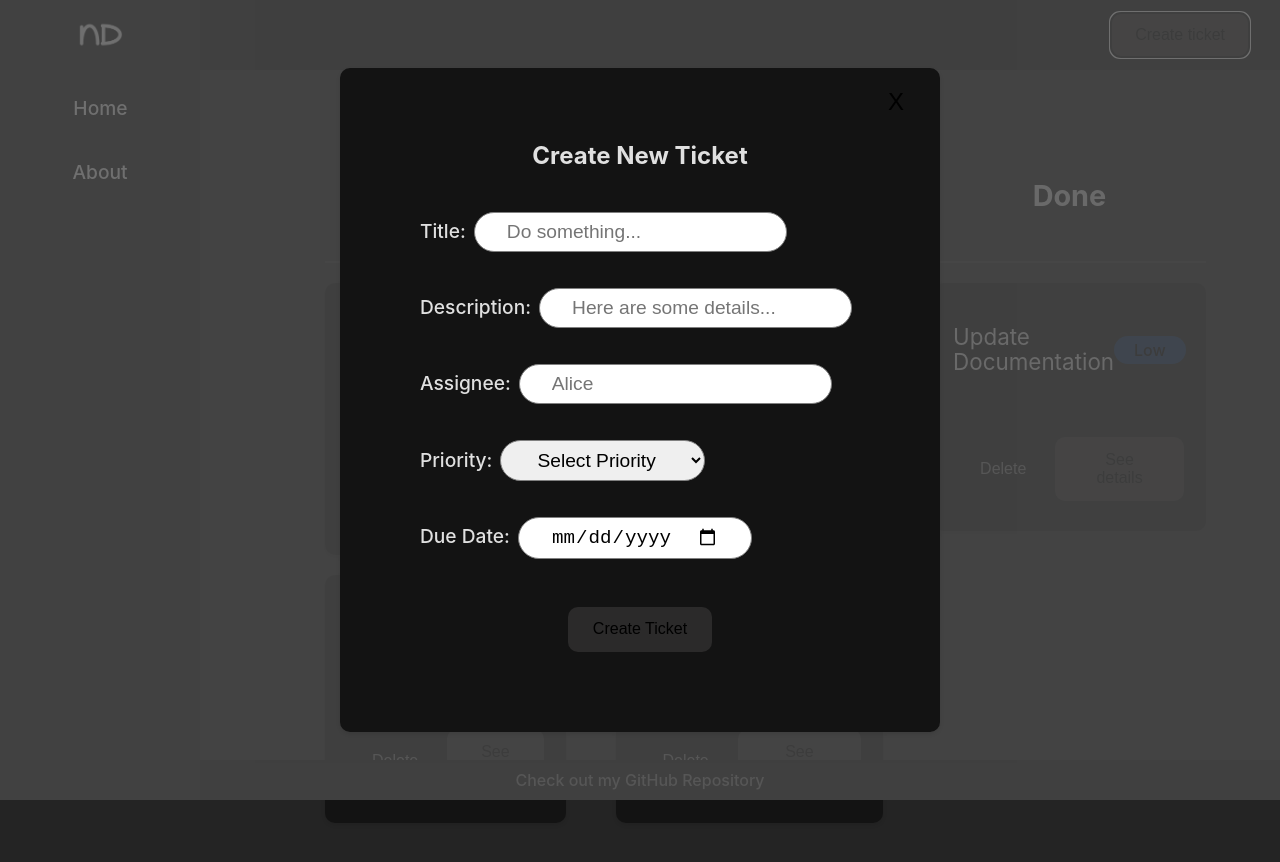
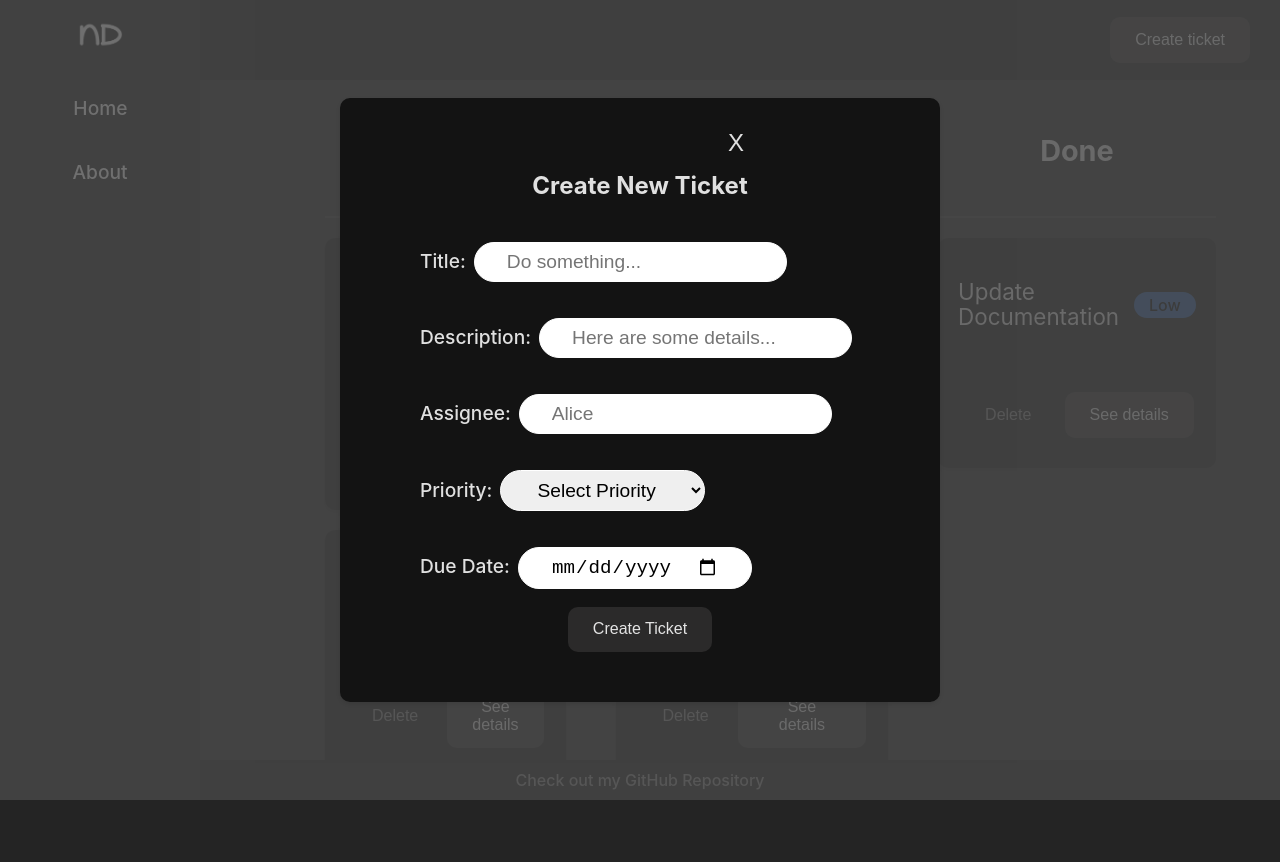
Before and after one commit to nathidaum/kanban-board-app, a React (Vite) app: page / in a window 1280 px wide. Both pictures are taken after a click on the button "Create ticket". Shown: the top 862 px of the page. Built offline with nearby package versions, Linux system fonts and the light colour scheme.

Commit message:
Structured styles

```diff
--- a/src/App.jsx
+++ b/src/App.jsx
@@ -31,7 +31,7 @@ function App() {
   const closeForm = () => setIsFormOpen(false);
 
   return (
-    <div id="homepage">
+    <div id="app">
 
       <Routes>
         <Route path="/" element={<Dashboard tickets={tickets} createTicket={createTicket} deleteTicket={deleteTicket}/>} />
@@ -48,7 +48,7 @@ function App() {
       {/* Conditionally render the CreateTicketForm if isFormOpen is true */}
       {isFormOpen && (
         <div className="form-overlay" onClick={closeForm}> {/* clicking outside the form content should also close the form */}
-          <div className="form-content" onClick={(e) => e.stopPropagation()}> {/* prevents accidental closure of the form if user clicks inside the modal */}
+          <div className="form-box" onClick={(e) => e.stopPropagation()}> {/* prevents accidental closure of the form if user clicks inside the modal */}
             <button onClick={closeForm} className="close-button">X</button>
             <CreateTicketForm callBacktoCreateTicket={createTicket} />
           </div>
--- a/src/components/CreateTicketForm.jsx
+++ b/src/components/CreateTicketForm.jsx
@@ -6,6 +6,9 @@ const CreateTicketForm = ({ callBacktoCreateTicket }) => {
   const [assignee, setAssignee] = useState("");
   const [priority, setPriority] = useState("");
   const [dueDate, setDueDate] = useState("");
+
+  // Get today’s date formatted as YYYY-MM-DD
+  const today = new Date().toISOString().split("T")[0];
 
   const handleSubmit = (e) => {
     e.preventDefault();
@@ -35,20 +38,46 @@ const CreateTicketForm = ({ callBacktoCreateTicket }) => {
     <form onSubmit={handleSubmit} className="form">
       <h2>Create New Ticket</h2>
       <div className="inputs">
-        <label>Title:
-          <input type="text" placeholder="Do something..." value={title} onChange={(e) => setTitle(e.target.value)} required />
+        <label>
+          Title:
+          <input
+            type="text"
+            placeholder="Do something..."
+            value={title}
+            onChange={(e) => setTitle(e.target.value)}
+            required
+          />
         </label>
 
-        <label>Description:
-          <input type="text" placeholder="Here are some details..." value={description} onChange={(e) => setDescription(e.target.value)} required />
+        <label>
+          Description:
+          <input
+            type="text"
+            placeholder="Here are some details..."
+            value={description}
+            onChange={(e) => setDescription(e.target.value)}
+            required
+          />
         </label>
 
-        <label>Assignee:
-          <input type="text" placeholder="Alice" value={assignee} onChange={(e) => setAssignee(e.target.value)} required />
+        <label>
+          Assignee:
+          <input
+            type="text"
+            placeholder="Alice"
+            value={assignee}
+            onChange={(e) => setAssignee(e.target.value)}
+            required
+          />
         </label>
 
-        <label>Priority:
-          <select value={priority} onChange={(e) => setPriority(e.target.value)} required>
+        <label>
+          Priority:
+          <select
+            value={priority}
+            onChange={(e) => setPriority(e.target.value)}
+            required
+          >
             <option value="">Select Priority</option>
             <option value="Low">Low</option>
             <option value="Medium">Medium</option>
@@ -56,8 +85,15 @@ const CreateTicketForm = ({ callBacktoCreateTicket }) => {
           </select>
         </label>
 
-        <label>Due Date:
-          <input type="date" value={dueDate} onChange={(e) => setDueDate(e.target.value)} required />
+        <label>
+          Due Date:
+          <input className="placeholder"
+            type="date"
+            value={dueDate}
+            onChange={(e) => setDueDate(e.target.value)}
+            required
+            min={today} // Set the minimum date to today
+          />
         </label>
       </div>
       <button type="submit">Create Ticket</button>
--- a/src/components/Navbar.jsx
+++ b/src/components/Navbar.jsx
@@ -2,7 +2,7 @@ const Navbar = ({ openForm }) => {
   return (
     <nav id="navbar">
       <div>
-        <button className="create-new-btn" onClick={openForm}>Create ticket</button>
+        <button onClick={openForm}>Create ticket</button>
       </div>
     </nav>
   );
--- a/src/index.css
+++ b/src/index.css
@@ -1,28 +1,23 @@
 /************************************************/
 /* Global Styles */
+
+/* Base theme variables */
 :root {
+  --primary-color: #9b9ff3;
+  --secondary-color: #46444478;
+  --accent-color: #f0db4e;
+  --text-color: rgba(255, 255, 255, 0.87);
+  --bg-color: #242424;
+
   font-family: Inter, system-ui, Avenir, Helvetica, Arial, sans-serif;
   line-height: 1.5;
   font-weight: 400;
 
   color-scheme: light dark;
-  color: rgba(255, 255, 255, 0.87);
-  background-color: #242424;
-  box-sizing: border-box;
-
   font-synthesis: none;
   text-rendering: optimizeLegibility;
   -webkit-font-smoothing: antialiased;
   -moz-osx-font-smoothing: grayscale;
-}
-
-a {
-  font-weight: 500;
-  color: white;
-  text-decoration: inherit;
-}
-a:hover {
-  color: #c1c3eb;
 }
 
 body {
@@ -31,6 +26,26 @@ body {
   place-items: center;
   min-width: 320px;
   min-height: 100vh;
+  background-color: var(--bg-color);
+  color: var(--text-color);
+}
+
+#root {
+  width: 100vw;
+  margin: 0;
+  padding: 0;
+  box-sizing: border-box;
+}
+
+/* Text styles */
+a {
+  font-weight: 500;
+  color: white;
+  text-decoration: inherit;
+}
+
+a:hover {
+  color: var(--primary-color);
 }
 
 h1 {
@@ -46,108 +61,66 @@ h3 {
 hr {
   border: none;
   height: 2px;
-  background-color: #46444478;
+  background-color: var(--secondary-color);
   margin: 20px;
 }
 
-button {
+/* Button styles */
+button, .secondary-button {
   border-radius: 10px;
-  border: 1px solid transparent;
   padding: 0.8em 1.5em;
   font-size: 1em;
+  cursor: pointer;
   font-weight: 500;
-  background-color: #46444478;
-  cursor: pointer;
+  outline: none;
+  border: 1px solid transparent;
 }
+
+button {
+  background-color: var(--secondary-color);
+  color: var(--text-color);
+}
+
 button:hover {
-  background-color: #9b9ff3;
+  background-color: var(--primary-color);
   color: #1c1c1c;
-}
-button:focus,
-button:focus-visible {
-  outline: 4px auto -webkit-focus-ring-color;
 }
 
 .secondary-button {
-  border-radius: 10px;
-  border: 1px solid transparent;
-  padding: 0.8em 1.5em;
-  background-color: #f0db4e;
-  cursor: pointer;
+  background-color: var(--accent-color);
   color: black;
-  font-size: 1em;
-  font-weight: 800;
-}
-.secondary-button a {
-  color: black;
-  font-size: 1em;
   font-weight: 800;
 }
 
-.secondary-button:hover {
-  background-color: #9b9ff3;
+.secondary-button a {
+  color: black;
+  font-size: inherit;
+  font-weight: inherit;
 }
 
-.secondary-button:focus,
-.secondary-button:focus-visible {
-  outline: 4px auto -webkit-focus-ring-color;
+.secondary-button:hover {
+  background-color: var(--primary-color);
 }
 
 /************************************************/
 /* Component/Page-Specific Styles */
 
-#root {
-  width: 100vw;
-  margin: 0;
-  padding: 0;
-}
-
-#homepage {
-  display: flex;
-  flex-direction: column;
-  justify-content: flex-start;
+#app, #about, #not-found {
   margin: 80px 0px 40px 200px;
   height: calc(100vh - 60px);
 }
 
-#about {
-  display: flex;
-  flex-direction: column;
-  justify-content: flex-start;
-  margin: 80px 0px 40px 200px;
-  height: calc(100vh - 60px);
-}
-
-.intro {
-  font-family: sans-serif;
+.intro, .error {
   font-size: 1.4rem;
   padding: 20px 500px 20px 0px;
 }
 
-.intro p {
-  font-family: sans-serif;
-  font-size: 1.4rem;
+.intro p, .grey {
+  font-size: 1.3rem;
   color: grey;
-  padding: 20px 0px;
 }
 
-#not-found {
-  display: flex;
-  flex-direction: column;
-  justify-content: flex-start;
-  margin: 80px 0px 40px 200px;
-  height: calc(100vh - 60px);
-}
-
-.error {
-  font-family: sans-serif;
-  font-size: 1.4rem;
-  padding: 20px 500px 20px 0px;
-}
-
-.grey {
-  color: grey;
-}
+/****************** SIDE BAR ******************/
 
 #sidebar {
   position: fixed;
@@ -155,23 +128,22 @@ button:focus-visible {
   left: 0;
   width: 200px;
   height: 100vh;
+  display: flex;
+  flex-direction: column;
+  align-items: center;
   background-color: #191919;
   z-index: 1000;
-  display: flex;
-  flex-direction: column;
-  justify-content: flex-start;
-  align-items: center;
+}
+
+#sidebar-logo {
+  height: 30px;
+  padding: 20px;
 }
 
 .sidebar-section {
   display: flex;
   justify-content: center;
   width: 100%;
-}
-
-#sidebar-logo {
-  height: 30px;
-  padding: 20px;
 }
 
 .sidebar-section ul {
@@ -184,26 +156,26 @@ button:focus-visible {
   font-size: 1.2rem;
   line-height: 4rem;
   text-align: right;
-  width: 100%;
 }
 
+/****************** NAV BAR ******************/
+
 #navbar {
-  box-sizing: border-box;
+  position: fixed;
+  top: 0;
+  right: 0;
+  left: 200px;
   margin: 0;
-  padding: 10px 30px;
+  padding: 5px 30px;
   height: 70px;
   display: flex;
-  flex-direction: row;
   justify-content: flex-end;
   align-items: center;
-  position: fixed;
-  top: 0;
-  left: 200px;
-  right: 0;
   background-color: #131313;
   z-index: 999;
 }
 
+/****************** FOOTER ******************/
 #footer {
   box-sizing: border-box;
   margin: 0;
@@ -225,37 +197,39 @@ button:focus-visible {
   color: grey;
 }
 
-/**********  COLUMNS  ********/
+/**************** COLUMNS *****************/
 
+/* Dashboard page */
 .kanban-board {
   display: flex;
   justify-content: space-between;
-  margin: 20px 100px;;
+  margin: 20px 100px;
 }
 
+/* Column component */
 .kanban-column {
-  flex: 1; /*can grow and take up any available space*/
-  margin: 50px 5px;
+  flex: 1;
+  margin: 5px;
 }
 
 .kanban-column h2 {
   text-align: center;
-  padding-bottom: 20px;
+  padding: 20px;
   font-size: 1.8rem;
 }
 
-/**********  CARDS  ********/
+/****************** CARDS *****************/
 .card {
   margin: 20px;
   padding: 20px;
   background-color: #131313;
   border-radius: 10px;
   box-shadow: 0 2px 4px rgba(0, 0, 0, 0.1);
-  /* border-left: 8px solid rgb(80, 80, 80); */
 }
 
 .card h3 {
   font-weight: 400;
+  padding-right: 15px;
 }
 
 .card-top {
@@ -264,8 +238,61 @@ button:focus-visible {
   align-items: center;
 }
 
+.label.High, .label.Medium, .label.Low {
+  padding: 1px 15px;
+  width: fit-content;
+  font-weight: 500;
+  border-radius: 20px;
+}
+
+.label.High {
+  background-color: #575b99;
+  color: #1c1e4a;
+}
+
+.label.Medium {
+  background-color: rgb(98, 68, 128);
+  color: rgb(55, 28, 19);
+}
+
+.label.Low {
+  background-color: rgba(43, 103, 188, 0.823);
+  color: black;
+}
+
+.card-buttons {
+  display: flex;
+  justify-content: space-between;
+  margin-top: 30px;
+}
+
+.card-buttons button {
+  margin: 10px 2px;
+}
+
+.card .delete-button {
+  border-radius: 10px;
+  padding: 0.8em 1.5em;
+  background-color: transparent;
+  cursor: pointer;
+  color: grey;
+  font-size: 1em;
+}
+
+.card .delete-button:hover {
+  background-color: #191919;
+  color: white;
+  border: 1px solid white;
+}
+
+/****************** TICKET DETAILS ******************/
+
+.ticket-details {
+  margin: 100px 200px;
+}
+
 .detailed-card {
-  margin: 100px 200px 30px;
+  margin-bottom: 30px;
   padding: 30px 50px;
   background-color: #131313;
   border-radius: 10px;
@@ -290,84 +317,13 @@ button:focus-visible {
   border-radius: 40px;
 }
 
-.back-button {
-  margin: 0px 200px;
-}
-
-.description {
+.detailed-card .description {
   color: grey;
-}
-
-.title {
-  font-size: 24px;
-  font-weight: 800;
-}
-
-.label.High {
-  background-color: #575b99;
-  color: #1c1e4a;
-  font-weight: 500;
-  padding: 2px 20px;
-  margin: 2px 0px;
-  width: fit-content;
-  border-radius: 20px;
-}
-.label.Medium {
-  background-color: rgb(98, 68, 128);
-  color: rgb(55, 28, 19);
-  font-weight: 500;
-  padding: 2px 20px;
-  margin: 2px 0px;
-  width: fit-content;
-  border-radius: 20px;
-}
-.label.Low {
-  background-color: rgba(15, 53, 106, 0.823);
-  color: black;
-  font-weight: 500;
-  padding: 2px 20px;
-  margin: 2px 0px;
-  width: fit-content;
-  border-radius: 20px;
 }
 
 .assigned {
   color: grey;
   font-weight: 400;
-}
-
-.card-buttons {
-  display: flex;
-  justify-content: space-between;
-  margin: 30px 0px 0px;
-}
-
-.card-buttons button {
-  margin: 10px 2px;
-}
-
-.delete-button {
-  border-radius: 10px;
-  padding: 0.8em 1.5em;
-  background-color: transparent;
-  cursor: pointer;
-  color: grey;
-  font-size: 1em;
-}
-.delete-button a {
-  color: black;
-  font-size: 1em;
-}
-
-.delete-button:hover {
-  background-color: #191919;
-  color: white;
-  border: 1px solid white;
-}
-
-.delete-button:focus,
-.delete-button:focus-visible {
-  outline: 4px auto -webkit-focus-ring-color;
 }
 
 /******** CREATE TICKET FORM **********/
@@ -384,49 +340,6 @@ button:focus-visible {
   align-items: center;
 }
 
-.form h2 {
-  text-align: center;
-}
-
-.inputs {
-  display: flex;
-  flex-direction: column;
-  flex-wrap: wrap;
-  margin: 0 20px;
-}
-
-.inputs label {
-  margin: 10px;
-  font-size: 1.2rem;
-  font-weight: 500;
-}
-
-input, select {
-  font-size: 1.2rem;
-  border-radius: 2rem;
-  margin: 0.5rem;
-  padding: 0.5rem 2rem;
-  flex-grow: 1;
-  border: 1px solid grey;
-}
-
-.option {
-  color: grey;
-}
-
-.form button {
-  margin: 30px 0px;
-}
-
-input:focus, select:focus {
-  outline: none; /* Remove the default focus outline */
-  border-color: #9b9ff3; /* Set your preferred color */
-  box-shadow: 0 0 5px rgba(0, 123, 255, 0.5); /* Optional: subtle shadow */
-}
-
-
-/**************** FORM ****************************/
-
 /* Form overlay to darken the background */
 .form-overlay {
   position: fixed;
@@ -441,23 +354,38 @@ input:focus, select:focus {
   z-index: 1000;
 }
 
-/* Form content styling */
-.form-content {
-  padding: 20px;
-  border-radius: 8px;
-  width: fit-content;
-  max-width: 90%;
-  position: relative;
-  z-index: 1001; /* foreground */
-}
-
 /* Close button styling */
 .close-button {
   position: absolute;
-  top: 41px;
-  right: 120px;
+  top: 110px;
+  right: 500px;
   background: transparent;
   border: none;
   font-size: 1.5rem;
   cursor: pointer;
 }
+
+.form h2 {
+  text-align: center;
+}
+
+.form .inputs {
+  display: flex;
+  flex-direction: column;
+  flex-wrap: wrap;
+  margin: 0 20px;
+}
+
+.form .inputs label {
+  margin: 10px;
+  font-size: 1.2rem;
+  font-weight: 500;
+}
+
+.form input, .form select {
+  font-size: 1.2rem;
+  border-radius: 2rem;
+  margin: 0.5rem;
+  padding: 0.5rem 2rem;
+  border: 1px solid #ffffff;
+}
--- a/src/pages/TicketDetails.jsx
+++ b/src/pages/TicketDetails.jsx
@@ -18,7 +18,7 @@ function TicketDetails({ tickets }) {
   };
 
   return (
-    <div>
+    <div className="ticket-details">
       <div className="detailed-card">
         <p className="date">
           Created {formatDate(ticket.createdDate)} - Due {formatDate(ticket.dueDate)}
@@ -33,7 +33,6 @@ function TicketDetails({ tickets }) {
       <NavLink to="/" className="back-button">
         <button>Back</button>
       </NavLink>
-
     </div>
   );
 }
```
